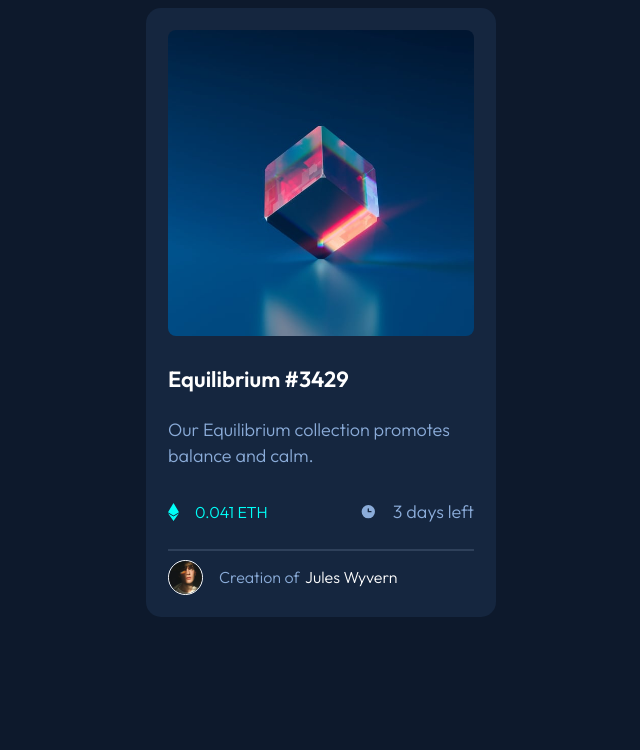
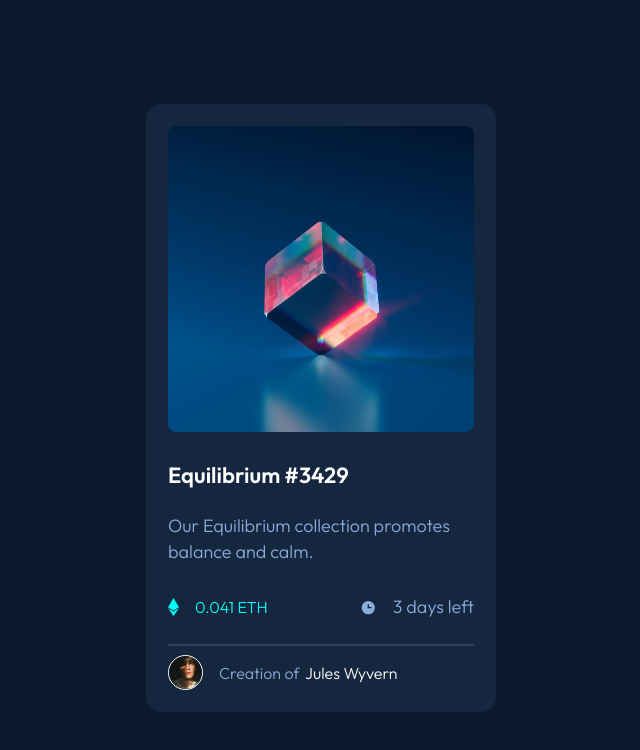
Before and after one commit to AchiPhutkaradze/nft-card-, a plain HTML site: page index.html in a window 1280 px wide. Shown: the whole page, without its empty margins (319-959 px from the left). Drawn offline with Linux system fonts and the light colour scheme.

Commit message:
Update style.css

```diff
--- a/style.css
+++ b/style.css
@@ -4,6 +4,9 @@
     background-color:#0D192C;
     font-size: 18px;
     font-family:"outfit";
+    display:flex;
+    align-items:center;
+    height:100vh
   }
 .card {
     width: 350px;
```
